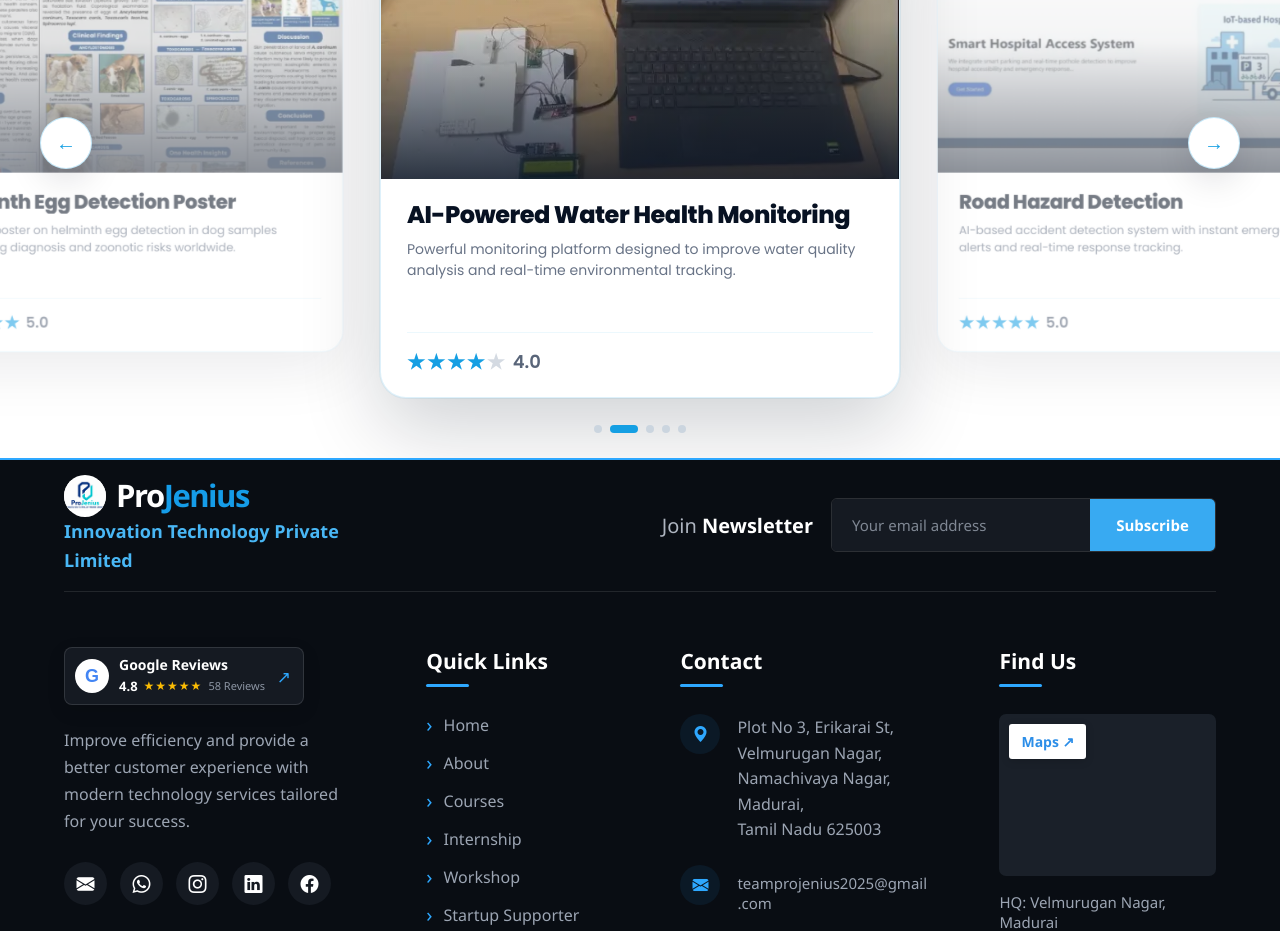
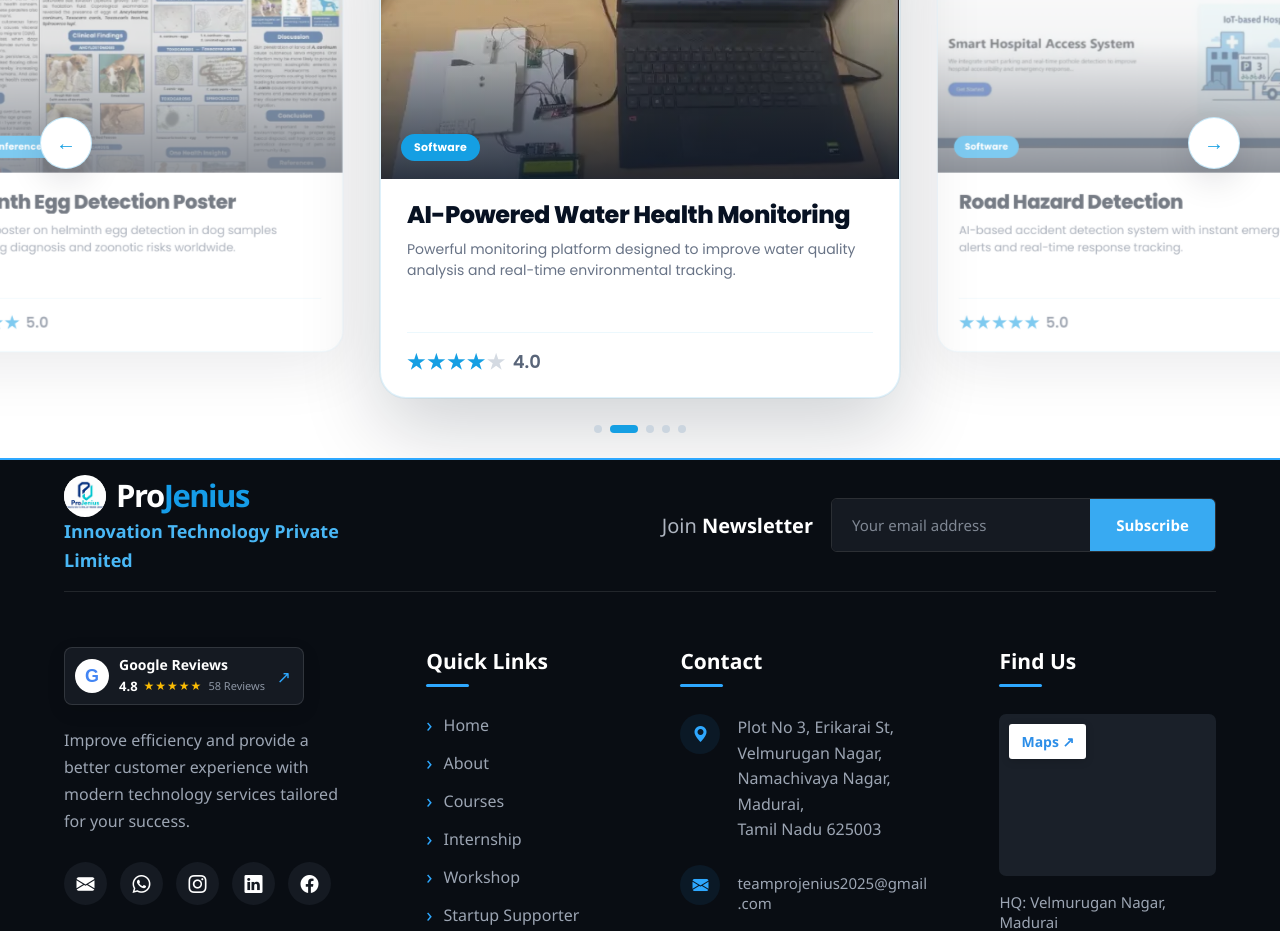
Before and after one commit to blogprojenius-create/projenius-website-frontend-final, a React (Vite) app: page / in a window 1280 px wide. Shown: the part 6980-7911 px from the top of the page. Built offline with nearby package versions, Linux system fonts and the light colour scheme; grey boxes are pictures that could not be loaded.

Commit message:
Fix CSS syntax error

```diff
--- a/src/components/ProjectSection/ProjectSection.css
+++ b/src/components/ProjectSection/ProjectSection.css
@@ -738,13 +738,13 @@ span {
    NUMBER HOVER
    ========================================================= */
 
-.project-card.active:hover
+/* .project-card.active:hover
 .project-number {
   transform:
     scale(1.08)
     rotate(5deg);
 }
- */
+  */
 
 /* =========================================================
    CATEGORY
```
